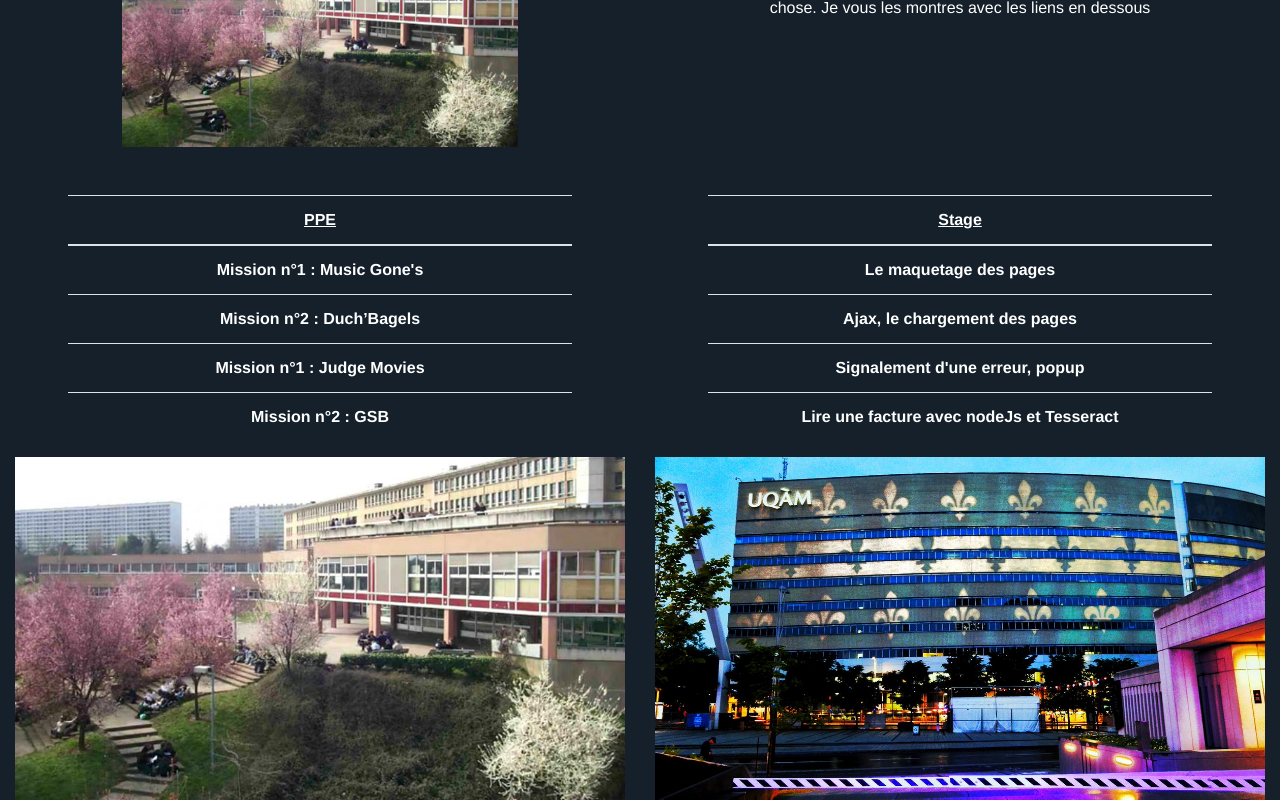
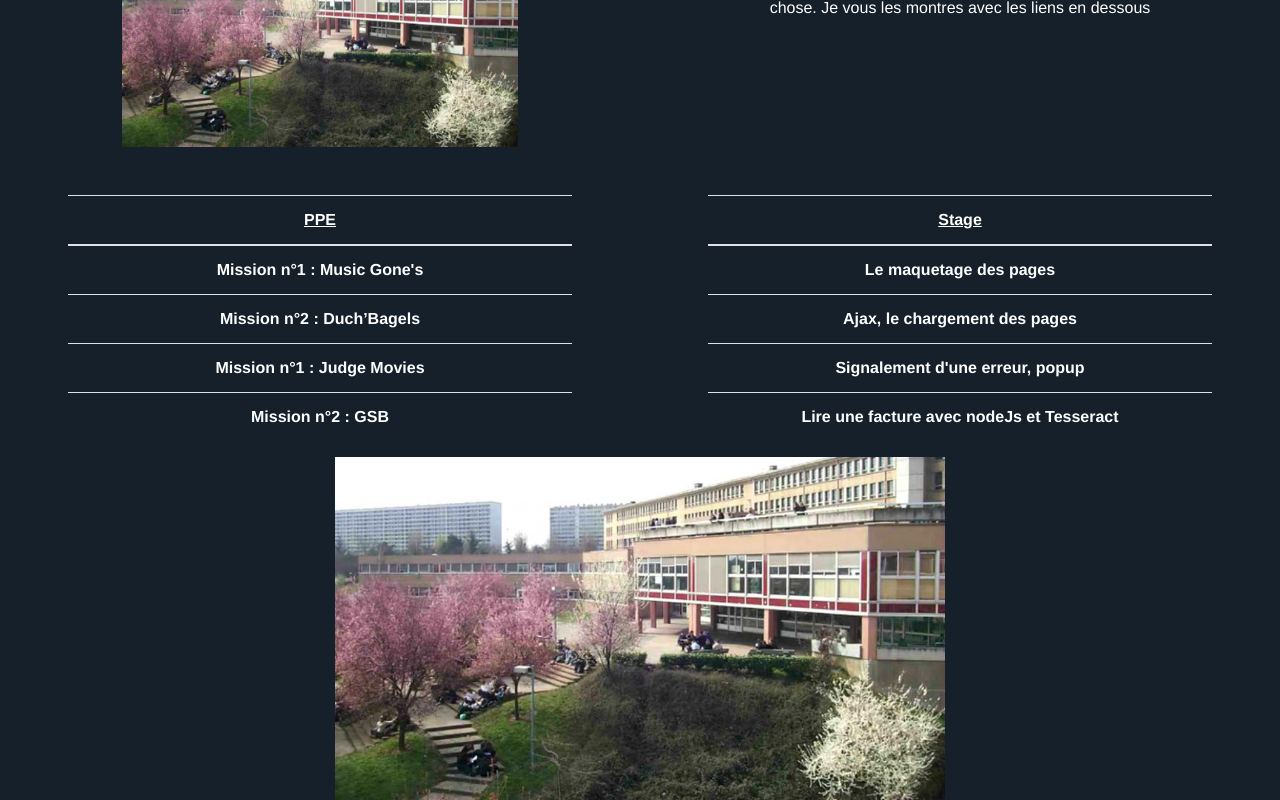
Before and after one commit to Kyowdem/Portfolio, a Vue app: page /etude/BTS in a window 1280 px wide. Shown: the part 220-1020 px from the top of the page. Built offline with nearby package versions, Linux system fonts and the light colour scheme.

Commit message:
addAnimation function for animation

```diff
--- a/src/views/Etude.vue
+++ b/src/views/Etude.vue
@@ -21,23 +21,16 @@
       </div>
 
       <div class="row justify-content-md-around imgFlip">
-        <div class="col-md">
+        <div class="col-md-6">
           <img
-            @mouseover="scaleImg('PPE')"
+            v-if="show.stage"
+            @mouseover="addAnimation('img[name=PPE]','table[name=PPE]', 'flipOutY', 'flipInY')"
             name="PPE"
             :src="require('@/assets/img/school/batiment-BTS.jpg')"
             class="img-fluid"
             alt="PPE"
           />
-        </div>
-        <div class="col-md">
-          <img
-            @mouseover="scaleImg('stage')"
-            name="stage"
-            :src="require('@/assets/img/school/batiment-UQAM.jpg')"
-            class="img-fluid"
-            alt="stage"
-          />
+          <p v-else>Je suis du texte</p>
         </div>
       </div>
     </div>
@@ -65,6 +58,7 @@ export default {
       activityOrSchool: true,
       activitiesName: { PPE: [], stage: [] },
       nameOfActivityClick: "",
+      show: { stage: true, PPE: true },
     };
   },
   mounted() {
@@ -109,9 +103,12 @@ export default {
       if (this.$route.params.activity)
         this.nameOfActivityClick = this.$route.params.activity;
     },
-    scaleImg(imgName) {
-      $(`img[name=${imgName}]`).addClass("animate__animated animate__flipOutY");
-      $(`table[name=${imgName}]`).addClass("animate__animated animate__flipInY");
+    addAnimation(element1, element2, animation1, animation2) {
+      console.dir($(element1));
+      $(element1).addClass(`animate__animated animate__${animation1}`);
+      $(element1).bind("animationend", function () {
+        $(element2).addClass(`animate__animated animate__${animation2}`)
+      });
     },
   },
 };
```
